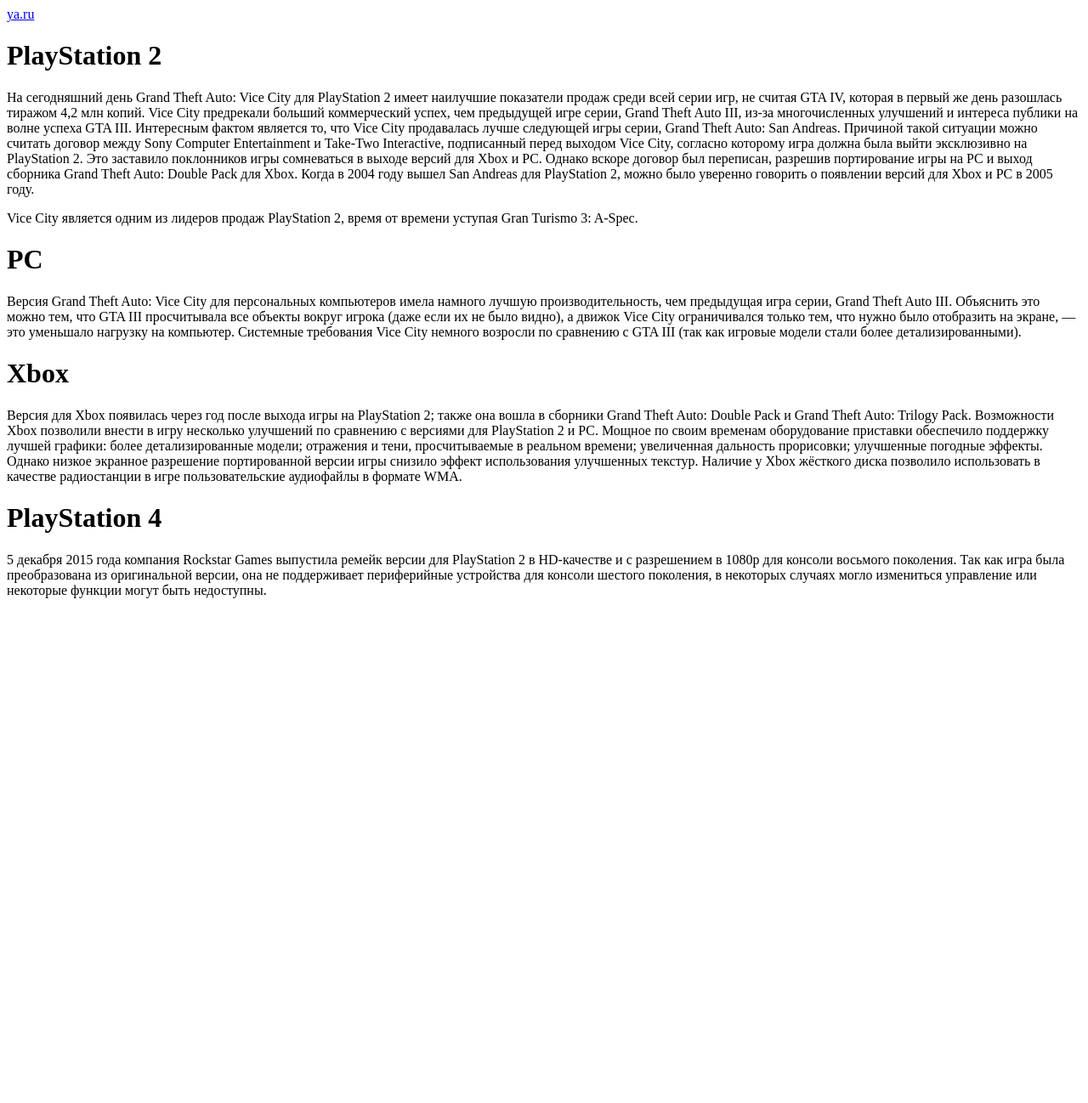
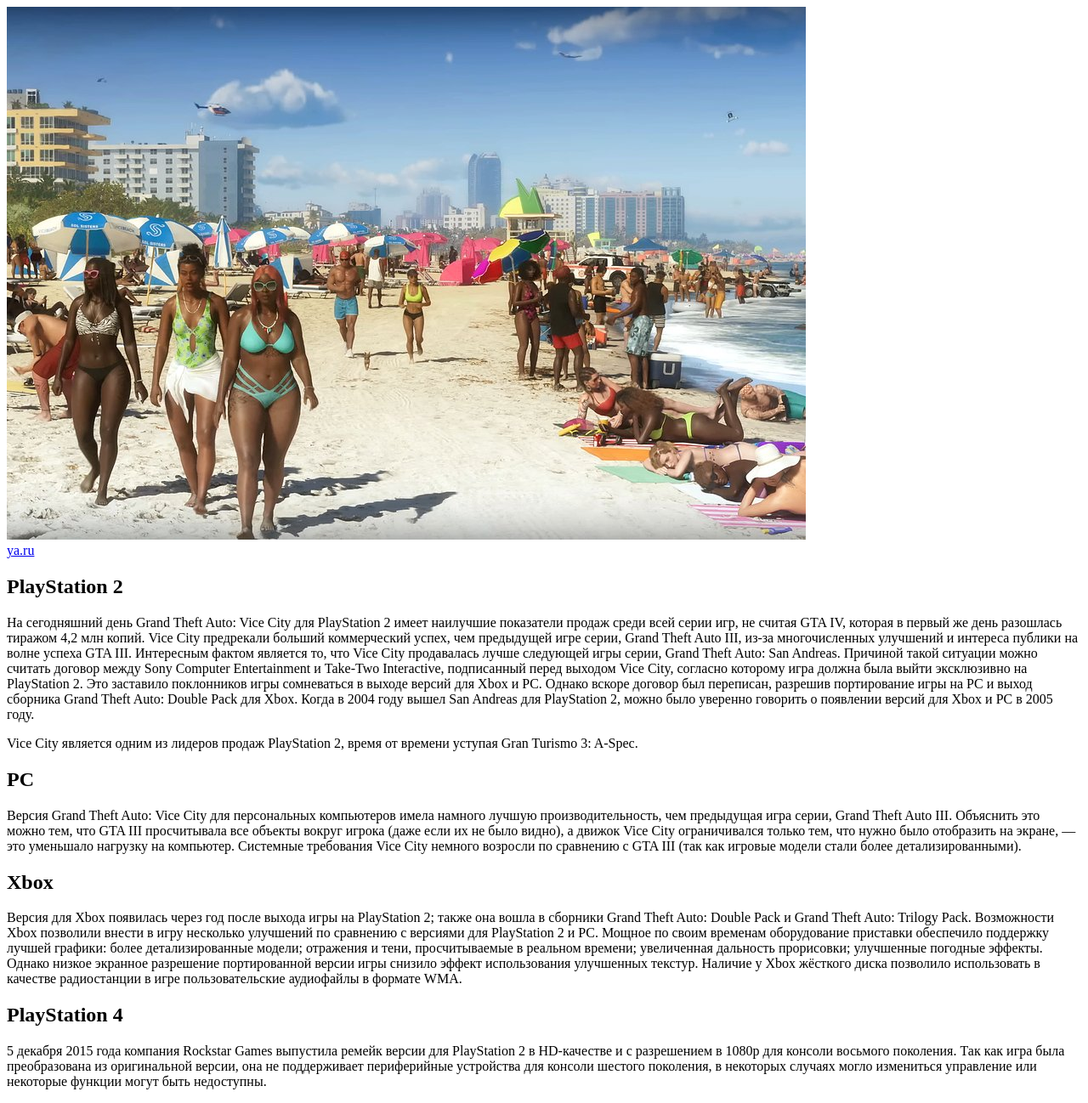
Before and after one commit to mimv7/purple, a plain HTML site: page index.html in a window 1280 px wide. Shown: the whole page at 85% size. Before the commit the page ends 800 px from the top, so only its background shows below. Drawn offline with Linux system fonts and the light colour scheme.

Commit message:
add image

```diff
--- a/index.html
+++ b/index.html
@@ -6,19 +6,23 @@
     <title>Purple</title>
 </head>
 <body>
-    <a href="http://ya.ru">ya.ru</a>
-    <h1>PlayStation 2</h1>
+
+    <img src="./image/preview_fcc55488eb6689b31a472ce2a6c64d8c.jpg" alt="GTA6">
+    <br>
+    <a href="http://ya.ru" target="_blank">ya.ru</a>
+    <h2>PlayStation 2</h2>
 <p>На сегодняшний день Grand Theft Auto: Vice City для PlayStation 2 имеет наилучшие показатели продаж среди всей серии игр, не считая GTA IV, которая в первый же день разошлась тиражом 4,2 млн копий. Vice City предрекали больший коммерческий успех, чем предыдущей игре серии, Grand Theft Auto III, из-за многочисленных улучшений и интереса публики на волне успеха GTA III. Интересным фактом является то, что Vice City продавалась лучше следующей игры серии, Grand Theft Auto: San Andreas. Причиной такой ситуации можно считать договор между Sony Computer Entertainment и Take-Two Interactive, подписанный перед выходом Vice City, согласно которому игра должна была выйти эксклюзивно на PlayStation 2. Это заставило поклонников игры сомневаться в выходе версий для Xbox и PC. Однако вскоре договор был переписан, разрешив портирование игры на PC и выход сборника Grand Theft Auto: Double Pack для Xbox. Когда в 2004 году вышел San Andreas для PlayStation 2, можно было уверенно говорить о появлении версий для Xbox и PC в 2005 году.</p>
 
 <p>Vice City является одним из лидеров продаж PlayStation 2, время от времени уступая Gran Turismo 3: A-Spec.</p>
 
-<h1>PC</h1>
+<h2>PC</h2>
 <p>Версия Grand Theft Auto: Vice City для персональных компьютеров имела намного лучшую производительность, чем предыдущая игра серии, Grand Theft Auto III. Объяснить это можно тем, что GTA III просчитывала все объекты вокруг игрока (даже если их не было видно), а движок Vice City ограничивался только тем, что нужно было отобразить на экране, — это уменьшало нагрузку на компьютер. Системные требования Vice City немного возросли по сравнению с GTA III (так как игровые модели стали более детализированными).</p>
 
-<h1>Xbox</h1>
+<h2>Xbox</h2>
 <p>Версия для Xbox появилась через год после выхода игры на PlayStation 2; также она вошла в сборники Grand Theft Auto: Double Pack и Grand Theft Auto: Trilogy Pack. Возможности Xbox позволили внести в игру несколько улучшений по сравнению с версиями для PlayStation 2 и PC. Мощное по своим временам оборудование приставки обеспечило поддержку лучшей графики: более детализированные модели; отражения и тени, просчитываемые в реальном времени; увеличенная дальность прорисовки; улучшенные погодные эффекты. Однако низкое экранное разрешение портированной версии игры снизило эффект использования улучшенных текстур. Наличие у Xbox жёсткого диска позволило использовать в качестве радиостанции в игре пользовательские аудиофайлы в формате WMA.</p>
 
-<h1>PlayStation 4</h1>
+
+<h2>PlayStation 4</h2>
 <p>5 декабря 2015 года компания Rockstar Games выпустила ремейк версии для PlayStation 2 в HD-качестве и с разрешением в 1080р для консоли восьмого поколения. Так как игра была преобразована из оригинальной версии, она не поддерживает периферийные устройства для консоли шестого поколения, в некоторых случаях могло измениться управление или некоторые функции могут быть недоступны.</p>
 </body>
 </html>
```
Also changed, not shown: image/preview_fcc55488eb6689b31a472ce2a6c64d8c.jpg (added).
